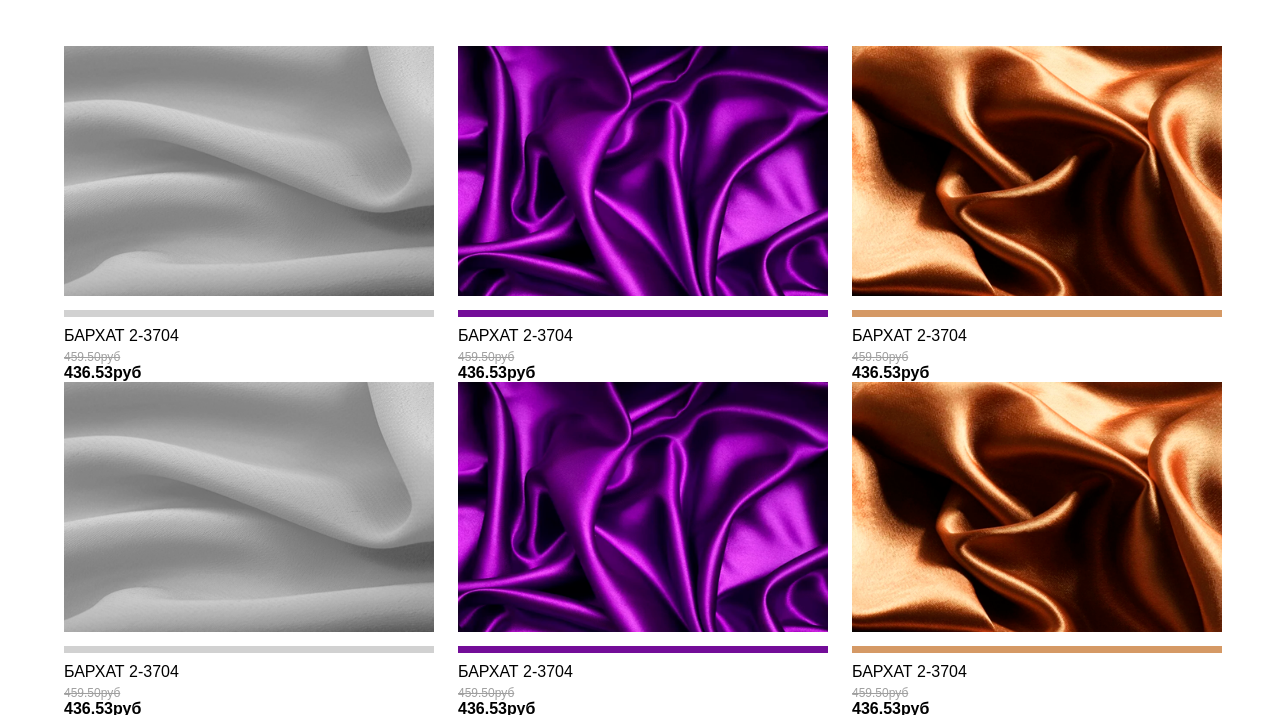
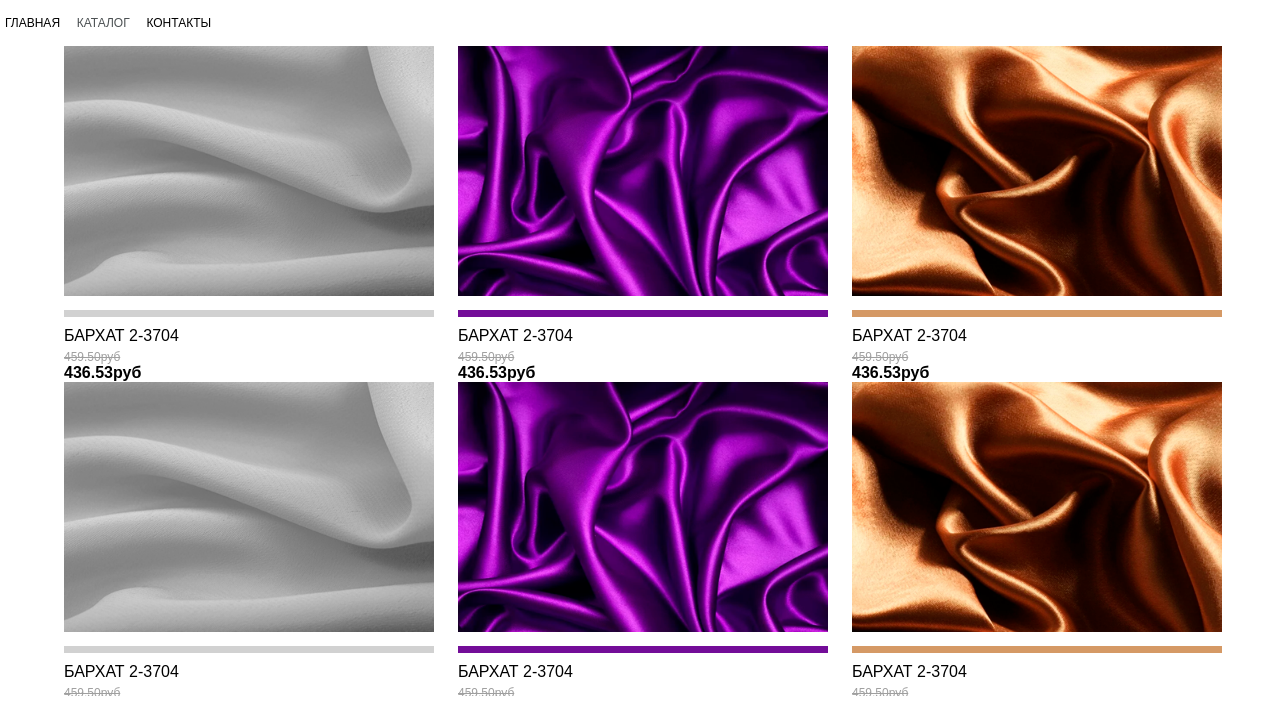
Before and after one commit to rzaevden/fabrics, a website: page src/catalog.html in a window 1280 px wide. Shown: the part 104-819 px from the top of the page. Drawn offline with nearby package versions, Linux system fonts and the light colour scheme; files that its build step writes are made by us from their sources.

Commit message:
Еще немного адаптации

```diff
--- a/src/catalog.html
+++ b/src/catalog.html
@@ -63,6 +63,19 @@
             </div>
           </div>
         </div>
+      </div>
+      <div class="header__center">
+        <ul class="header__pagin-list header__pagin-list_color">
+          <li class="header__pagin-item">
+            <a href="./index.html" class="header__pagin-link">Главная</a>
+          </li>
+          <li class="header__pagin-item page__active">
+            <a href="./catalog.html" class="header__pagin-link">Каталог</a>
+          </li>
+          <li class="header__pagin-item">
+            <a href="#" class="header__pagin-link">Контакты</a>
+          </li>
+        </ul>
       </div>
 
     </header>
@@ -367,6 +380,26 @@
             <div class="footer__inf-text">texsolution@gmail.com</div>
           </li>
         </ul>
+        <a href="#" class="footer__inf-mobile">Контакты</a>
+        <div class="dropdown">
+          <ul class="dropdown__inf-list">
+            <li class="dropdown__inf-item">
+              <div class="dropdown__inf-title">Адрес:</div>
+              <div class="dropdown__inf-text">Москва, улю Советская, дом 1, корп. 1, оф. 11</div>
+            </li>
+            <li class="dropdown__inf-item">
+              <div class="dropdown__inf-title">Телефон</div>
+              <div class="dropdown__inf-text">8 (800) 000 00 00</div>
+            </li>
+            <li class="dropdown__inf-item">
+              <div class="dropdown__inf-title">E-mail</div>
+              <div class="dropdown__inf-text">texsolution@gmail.com</div>
+            </li>
+          </ul>
+          <a class="dropdown__close" href="#">
+            <img class="dropdown__close-img" src="./img/8783.png" alt="">
+          </a>
+        </div>
         <div class="footer__socialnetworks">
           <ul class="footer__socialnetworks-list">
             <li class="footer__socialnetworks-item">
@@ -388,6 +421,7 @@
     </div>
   </footer>
 
+
   <script src="js/script.min.js"></script>
 </body>
 
--- a/src/scss/blocks.scss
+++ b/src/scss/blocks.scss
@@ -152,6 +152,55 @@
         background: #74693e;
     }
 }
+
+// pag menu
+
+.header__center {
+    z-index: 999999999;
+}
+
+.header__pagin-list {
+    font-size: rem(12px);
+    display: flex;
+
+    a {
+        color: #fff;       ////////////// заменить цвет
+    }
+
+    &_color {
+        a {
+            color: #000;
+        }
+    }
+}
+
+.header__pagin-item {
+    margin-right: rem(5px);
+
+    &:last-child {
+        margin-right: 0;
+    }
+
+    &::before {
+        content: "/";
+        margin-right: 5px;
+    }
+
+    &:first-child {
+        &::before {
+            content: "";
+        }
+    }
+}
+
+.page__active {
+    a {
+        color: #4c5153;
+    }
+}
+
+//
+
 
 .header__bottom {
     display: flex;
@@ -441,12 +490,11 @@
     }
 }
 
-// .cardprodAlign {
-//     left: -115%;
-//     @include phones {
-//         background: #000;
-//     }
-// }
+.cardprodAlign {
+    @include phones {
+        left: -150%;
+    }
+}
 
 .content__main-aboutcompany-pic__item-hiddenlink {
     font-size: rem(12px);
--- a/src/scss/layout.scss
+++ b/src/scss/layout.scss
@@ -5,6 +5,7 @@ html {
 html,
 body {
     height: 100%;
+    overflow-x: hidden;
 }
 
 .container {
```
Also changed, not shown: src/cardproduct.html (+49 -0 lines), src/index.html (+26 -0 lines).
